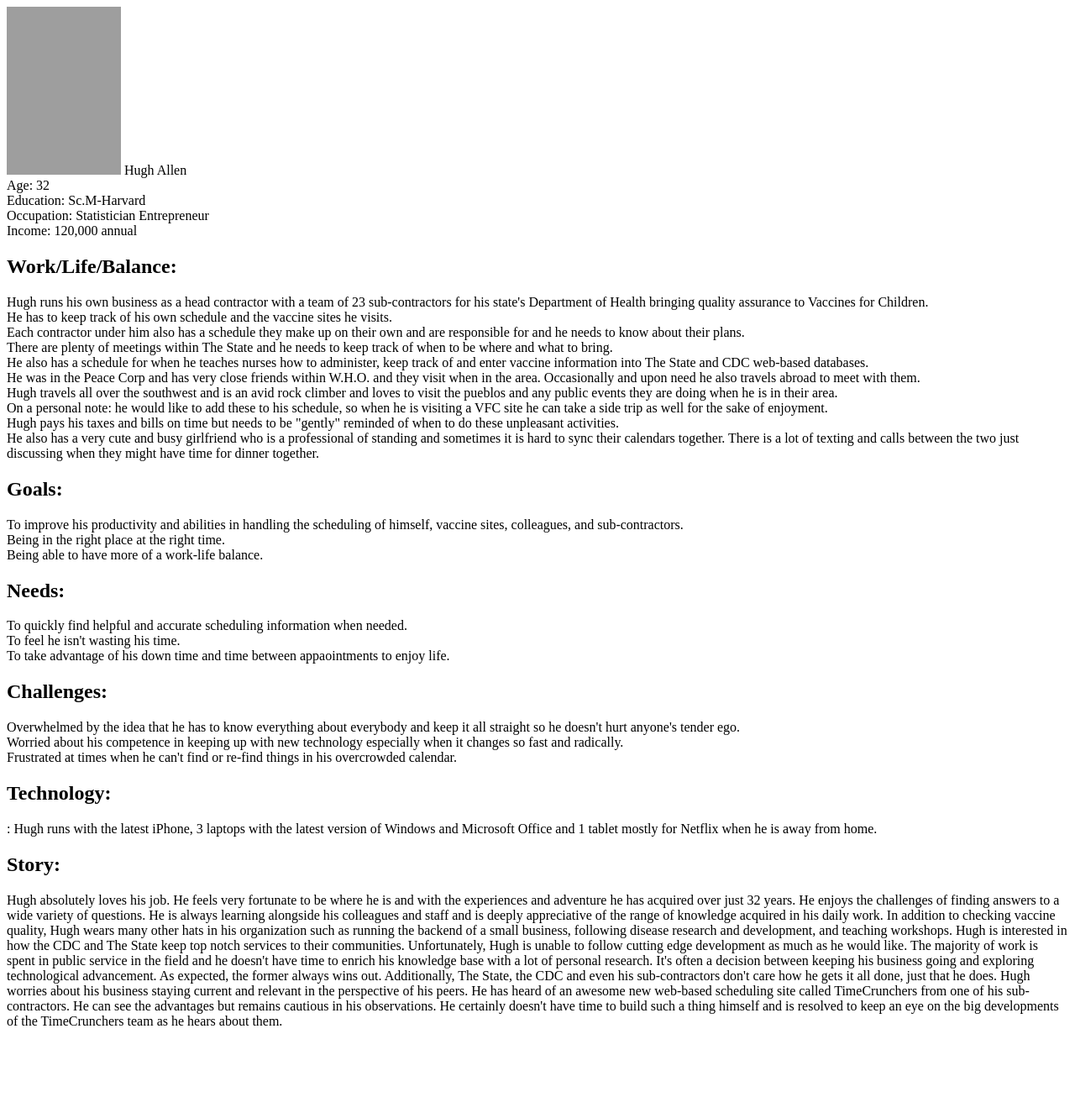
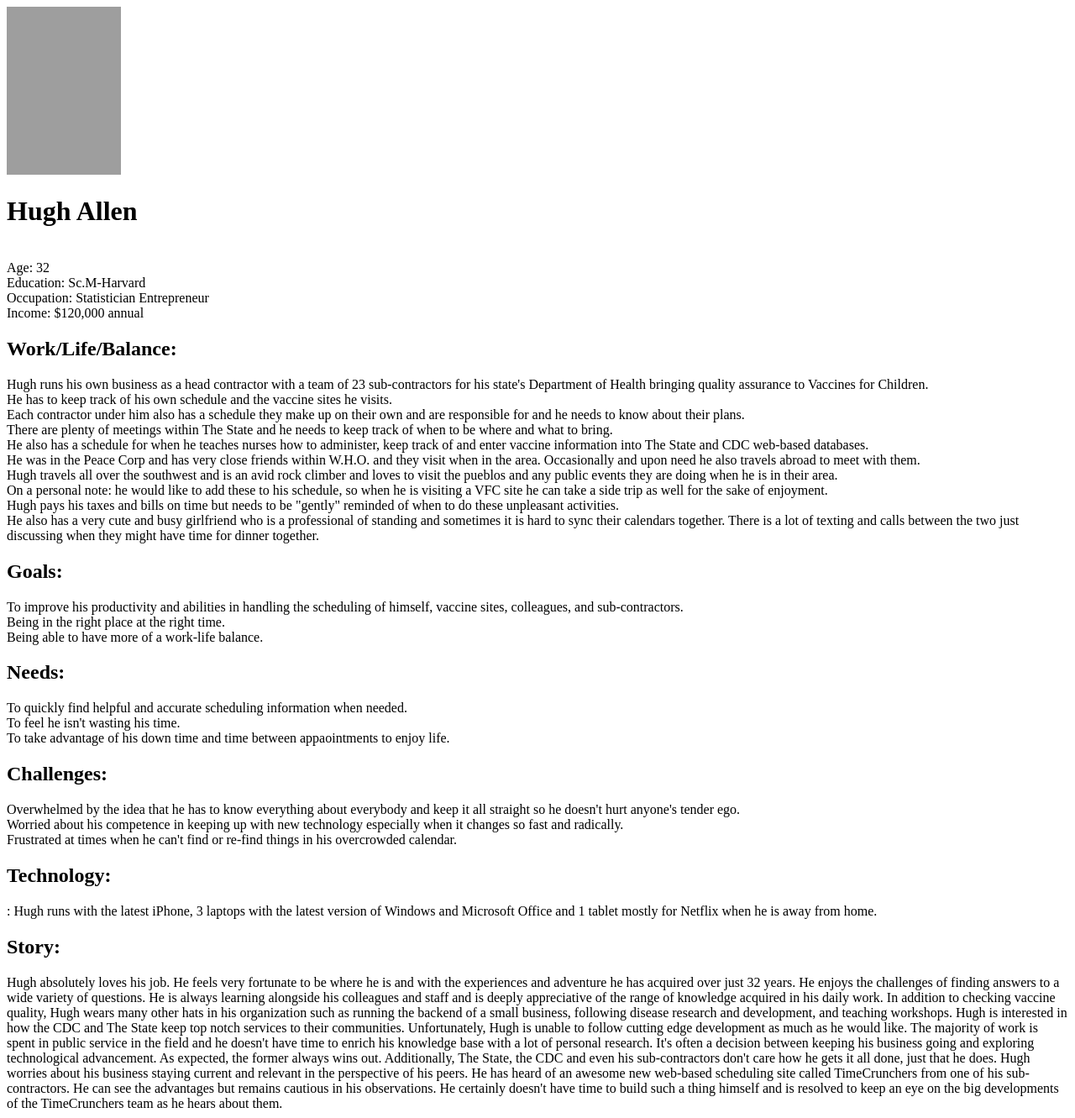
Before and after one commit to CreativeCorrie/time-crunchers, a PHP site: page /hugh-allen.php in a window 1280 px wide. Shown: the whole page at 84% size. Before the commit the page ends 1221 px from the top, so only its background shows below. Run offline with PHP 8.4, Linux system fonts and the light colour scheme; grey boxes are pictures that could not be loaded.

Commit message:
did some editing and code to Hugh Allen

```diff
--- a/public_html/epic/personas/hugh-allen.php
+++ b/public_html/epic/personas/hugh-allen.php
@@ -2,16 +2,17 @@
 <html lang="en">
 	<head>
 		<meta charset="UTF-8">
+		<link href='https://fonts.googleapis.com/css?family=Roboto' rel='stylesheet' type='text/css'>
 		<title>Document</title>
 	</head>
 	<body>
 
 		<img src="../images/hugh-allen.jpg" alt="Hugh Allen photo" height="200" width="136">
-		Hugh Allen<br>
+		<h1>Hugh Allen</h1><br>
 		Age: 32<br>
 		Education: Sc.M-Harvard<br>
 		Occupation: Statistician Entrepreneur<br>
-		Income: 120,000 annual<br>
+		Income: $120,000 annual<br>
 
 		<h2>Work/Life/Balance:</h2>
 		Hugh runs his own business as a head contractor with a team of 23 sub-contractors for his state's Department of Health bringing quality assurance to Vaccines for Children.<br>
```
